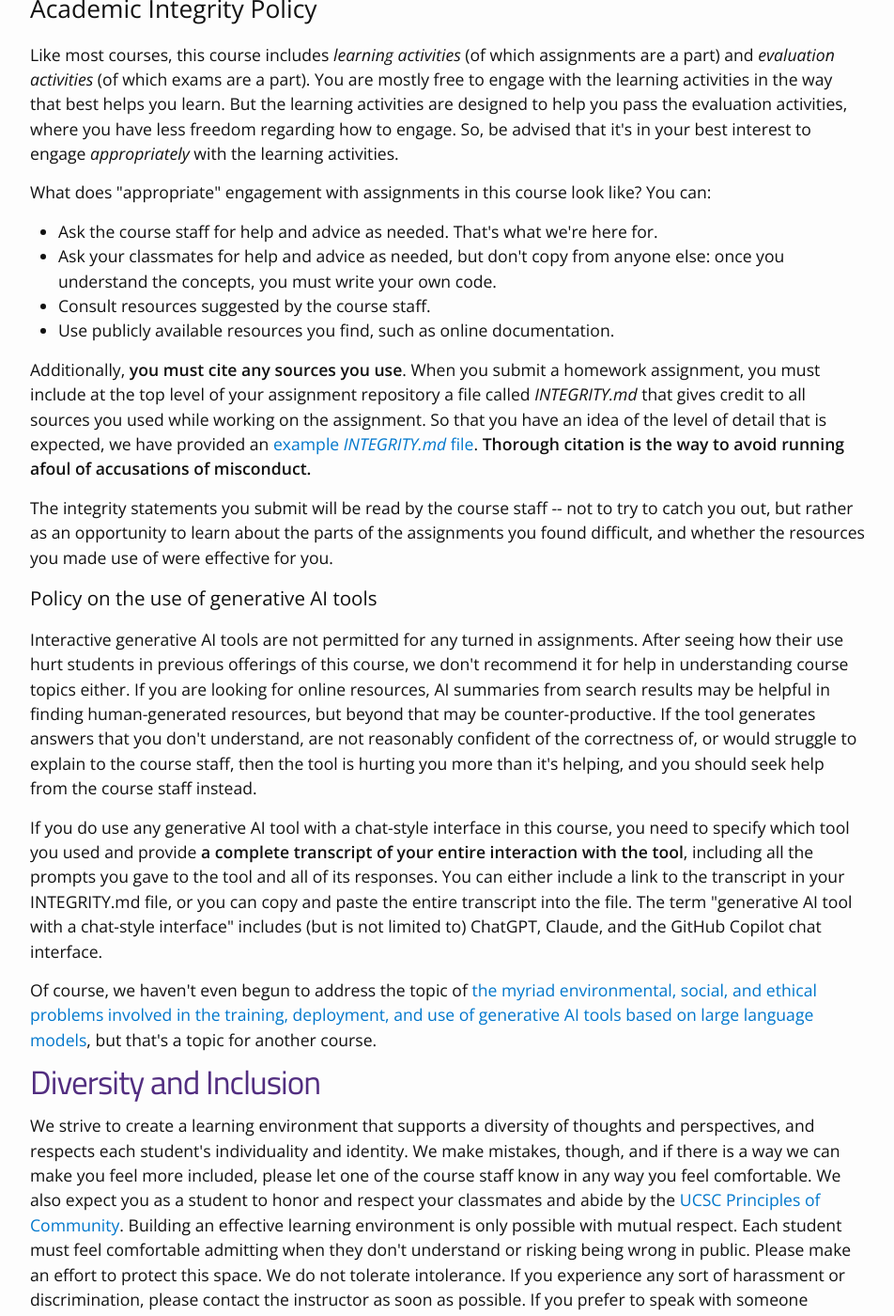
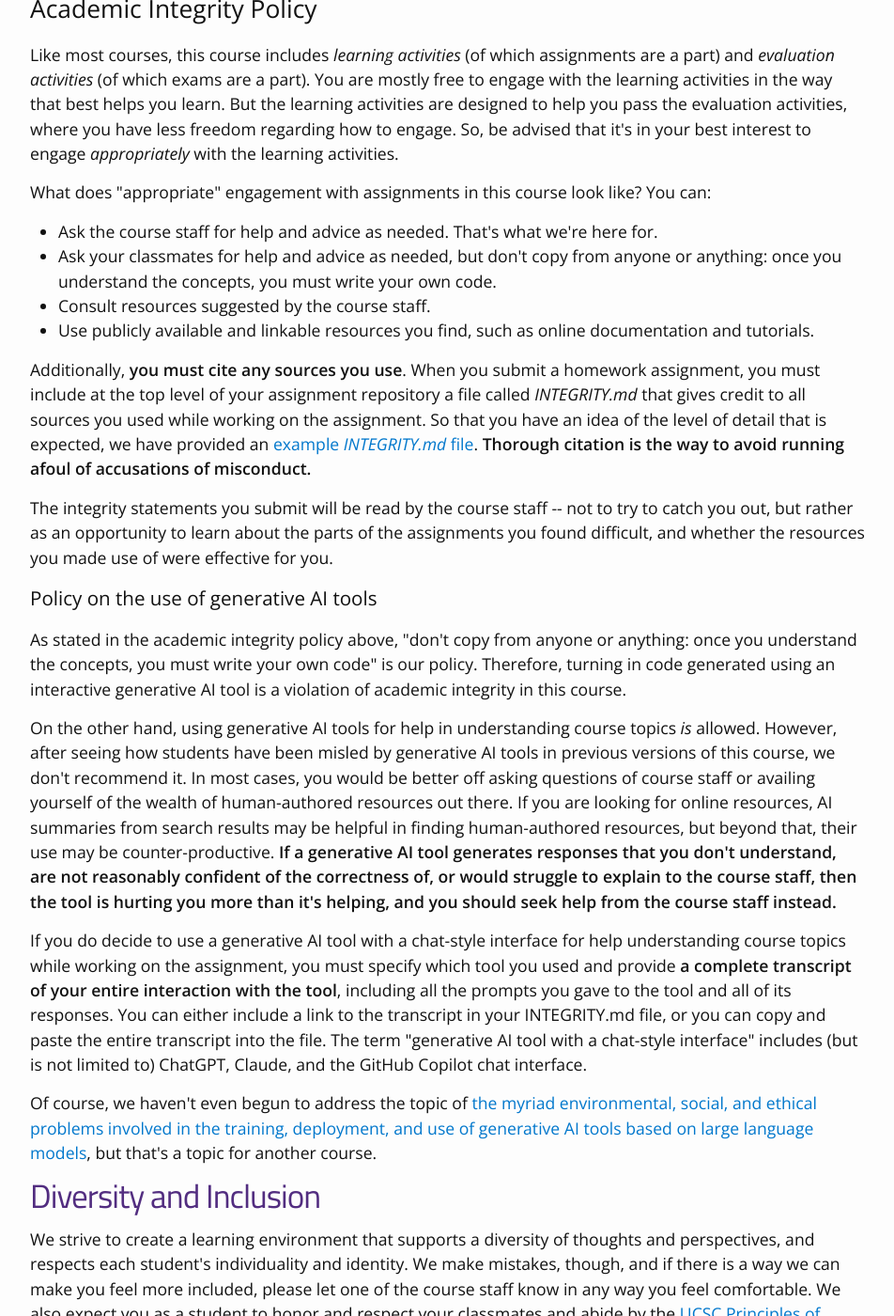
Before and after one commit to UCSC-CSE-114A/spring26, a Jekyll site: the page built from index.md, in a window 1280 px wide and 1400 px high, scrolled down 4556 px. Shown: the whole window at 94% size, without its empty margins (163-1115 px from the left). Built offline with Jekyll 4.4.1, drawn with Linux system fonts in a browser that asks for light colours; nearby versions of some CDN libraries.

Commit message:
Policy tweaks

```diff
--- a/_includes/academic_integrity_policy.html
+++ b/_includes/academic_integrity_policy.html
@@ -6,30 +6,32 @@
 
 <ul>
   <li>Ask the course staff for help and advice as needed. That's what we're here for.</li>
-  <li>Ask your classmates for help and advice as needed, but don't copy from anyone else: once you understand the concepts, you must write your own code.</li>
+  <li>Ask your classmates for help and advice as needed, but don't copy from anyone or anything: once you understand the concepts, you must write your own code.</li>
   <li>Consult resources suggested by the course staff.</li>
-  <li>Use publicly available resources you find, such as online documentation.</li>
+  <li>Use publicly available and linkable resources you find, such as online documentation and tutorials.</li>
 </ul>
 
-<p>Additionally, <strong>you must cite any sources you use</strong>.  When you submit a homework assignment, you must include at the top level of your assignment repository a file called <em>INTEGRITY.md</em> that gives credit to all sources you used while working on the assignment.  So that you have an idea of the level of detail that is expected, we have provided an <a href="/spring25/static_files/INTEGRITY.example.md">example <em>INTEGRITY.md</em> file</a>. <strong>Thorough citation is the way to avoid running afoul of accusations of misconduct.</strong></p>
+<p>Additionally, <strong>you must cite any sources you use</strong>.  When you submit a homework assignment, you must include at the top level of your assignment repository a file called <em>INTEGRITY.md</em> that gives credit to all sources you used while working on the assignment.  So that you have an idea of the level of detail that is expected, we have provided an <a href="/spring26/static_files/INTEGRITY.example.md">example <em>INTEGRITY.md</em> file</a>. <strong>Thorough citation is the way to avoid running afoul of accusations of misconduct.</strong></p>
 
 <p>The integrity statements you submit will be read by the course staff -- not to try to catch you out, but rather as an opportunity to learn about the parts of the assignments you found difficult, and whether the resources you made use of were effective for you.</p>
 
 <a name="generative_ai_policy"></a>
 <h3>Policy on the use of generative AI tools</h3>
 
-<p>Interactive generative AI tools are not permitted for any turned in
-assignments. After seeing how their use hurt students in previous offerings of
-this course, we don't recommend it for help in understanding course topics
-either. If you are looking for online resources, AI summaries from search
-results may be helpful in finding human-generated resources, but beyond that may
-be counter-productive.  If the tool generates answers that you don't understand,
+<p>As stated in the academic integrity policy above, "don't copy from anyone or anything: once you understand the concepts, you must write your own code" is our policy.
+Therefore, turning in code generated using an interactive generative AI tool is a violation of academic integrity in this course.</p>
+
+<p>On the other hand, using generative AI tools for help in understanding course topics <em>is</em> allowed.  However, after seeing how students have been misled by generative AI tools in previous versions of this course, we don't recommend it.  In most cases, you would be better off asking questions of course staff or availing yourself of the wealth of human-authored resources out there.
+  If you are looking for online resources, AI summaries from search
+results may be helpful in finding human-authored resources, but beyond that, their use may
+be counter-productive.  <strong>If a generative AI tool generates responses that you don't understand,
 are not reasonably confident of the correctness of, or would struggle to explain
 to the course staff, then the tool is hurting you more than it's helping, and
-you should seek help from the course staff instead.</p>
+you should seek help from the course staff instead.</strong></p>
 
-<p>If you do use any generative AI tool with a chat-style interface in this
-course, you need to specify which tool you used and provide <strong>a complete
+<p>If you do decide to use a generative AI tool with a chat-style interface
+  for help understanding course topics while working on the assignment,
+  you must specify which tool you used and provide <strong>a complete
 transcript of your entire interaction with the tool</strong>, including all the
 prompts you gave to the tool and all of its responses.  You can either include a
 link to the transcript in your INTEGRITY.md file, or you can copy and paste the
```
